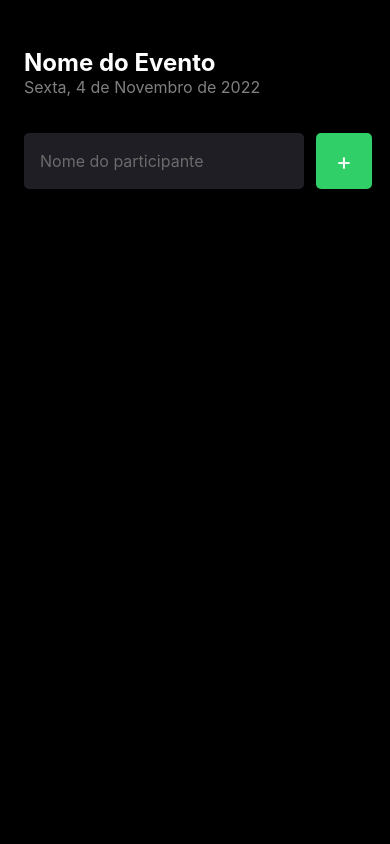
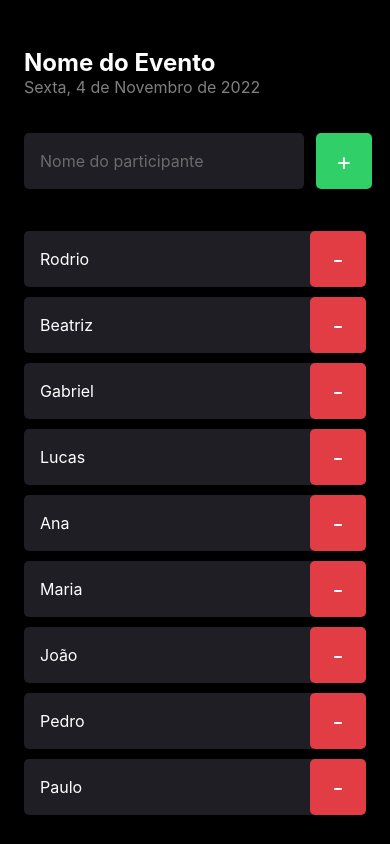
Before and after one commit to siquara/01-Projeto-Fundamentos, a React Native app: screen / in a window 390 px wide. Built offline with nearby package versions, Linux system fonts and the light colour scheme.

Commit message:
Feat [Criacao de componentes e ativacao do scroll]

```diff
--- /dev/null
+++ b/src/components/Button/index.tsx
@@ -0,0 +1,15 @@
+import { Text, TouchableOpacity, TouchableOpacityProps } from "react-native";
+import { getButtonStyles } from "./styles";
+
+export interface ButtonProps extends TouchableOpacityProps {
+  variant: "add" | "remove";
+}
+
+export function Button({ variant, ...rest }: ButtonProps) {
+  const styles = getButtonStyles(variant);
+  return (
+    <TouchableOpacity style={styles.button} {...rest}>
+      <Text style={styles.buttonText}>{variant === "add" ? "+" : "-"}</Text>
+    </TouchableOpacity>
+  );
+}
--- /dev/null
+++ b/src/components/Button/styles.ts
@@ -0,0 +1,32 @@
+import { StyleSheet } from "react-native";
+import { ButtonProps } from ".";
+
+export const getButtonStyles = (variant: ButtonProps["variant"]) => {
+  let backgroundColor;
+  switch (variant) {
+    case "add":
+      backgroundColor = "#31CF67";
+      break;
+    case "remove":
+      backgroundColor = "#E23C44";
+      break;
+    default:
+      backgroundColor = "#31CF67";
+  }
+
+  return StyleSheet.create({
+    button: {
+      backgroundColor,
+      borderRadius: 5,
+      height: 56,
+      width: 56,
+      justifyContent: "center",
+      alignItems: "center",
+    },
+
+    buttonText: {
+      color: "white",
+      fontSize: 24,
+    },
+  });
+};
--- /dev/null
+++ b/src/components/Participant/index.tsx
@@ -0,0 +1,18 @@
+import { Text, TouchableOpacity, View } from "react-native";
+import { styles } from "./styles";
+import { Button } from "../Button";
+
+interface ParticipantProps {
+  name: string;
+  onRemove?: () => void;
+}
+
+
+export function Participant({ name, onRemove }: ParticipantProps) {
+  return (
+    <View style={styles.container}>
+      <Text style={styles.name}>{name}</Text>
+      <Button variant="remove" onPress={onRemove}/>
+    </View>
+  );
+}
--- /dev/null
+++ b/src/components/Participant/styles.ts
@@ -0,0 +1,18 @@
+import { StyleSheet } from "react-native";
+
+export const styles = StyleSheet.create({
+  container: {
+    width: "100%",
+    backgroundColor: "#1F1E25",
+    borderRadius: 5,
+    flexDirection: "row",
+    alignItems: "center",
+    marginBottom: 10,
+  },
+  name: {
+    color: "#FFF",
+    flex: 1,
+    fontSize: 16,
+    marginLeft: 16,
+  },
+});
--- a/src/screens/Home/index.tsx
+++ b/src/screens/Home/index.tsx
@@ -1,9 +1,34 @@
-import { Text, TextInput, TouchableOpacity, View } from "react-native";
+import {
+  ScrollView,
+  Text,
+  TextInput,
+  TouchableOpacity,
+  View,
+} from "react-native";
 import { styles } from "./styles";
+import { Participant } from "../../components/Participant";
+import { Button } from "../../components/Button";
 
 export function Home() {
+  const participants = [
+    "Rodrio",
+    "Beatriz",
+    "Gabriel",
+    "Lucas",
+    "Ana",
+    "Maria",
+    "João",
+    "Pedro",
+    "Paulo",
+    "Júlia",
+    "Clarisse",
+  ];
+
   function handleParticipantAdd() {
     console.log("Você clicou no botão de Adicionar");
+  }
+  function handleParticipantRemove(name: string) {
+    console.log(`Você clicou no botão de Remover ${name}`);
   }
   return (
     <View style={styles.container}>
@@ -16,10 +41,17 @@ export function Home() {
           placeholder="Nome do participante"
           placeholderTextColor="#6B6B6B"
         />
-        <TouchableOpacity style={styles.button} onPress={handleParticipantAdd}>
-          <Text style={styles.buttonText}>+</Text>
-        </TouchableOpacity>
+        <Button variant="add" onPress={handleParticipantAdd} />
       </View>
+      <ScrollView showsVerticalScrollIndicator={false}>
+        {participants.map((participants) => (
+          <Participant
+            key={participants}
+            name={participants}
+            onRemove={() => handleParticipantRemove(participants)}
+          />
+        ))}
+      </ScrollView>
     </View>
   );
 }
--- a/src/screens/Home/styles.ts
+++ b/src/screens/Home/styles.ts
@@ -37,18 +37,4 @@ export const styles = StyleSheet.create({
     fontSize: 16,
     flex: 1,
   },
-
-  button: {
-    backgroundColor: "#31CF67",
-    borderRadius: 5,
-    height: 56,
-    width: 56,
-    justifyContent: "center",
-    alignItems: "center",
-  },
-
-  buttonText: {
-    color: "white",
-    fontSize: 24,
-  },
 });
```
